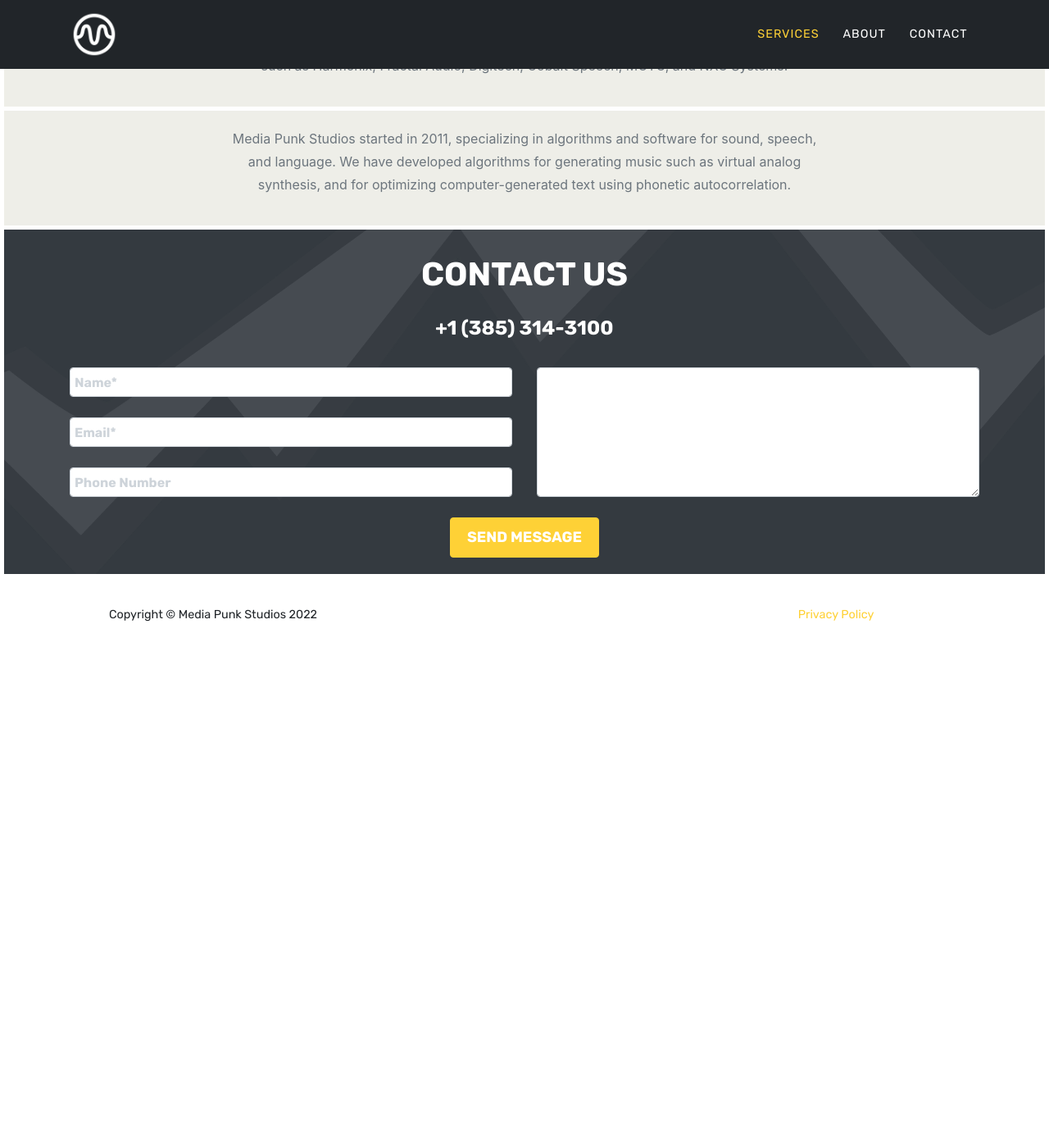
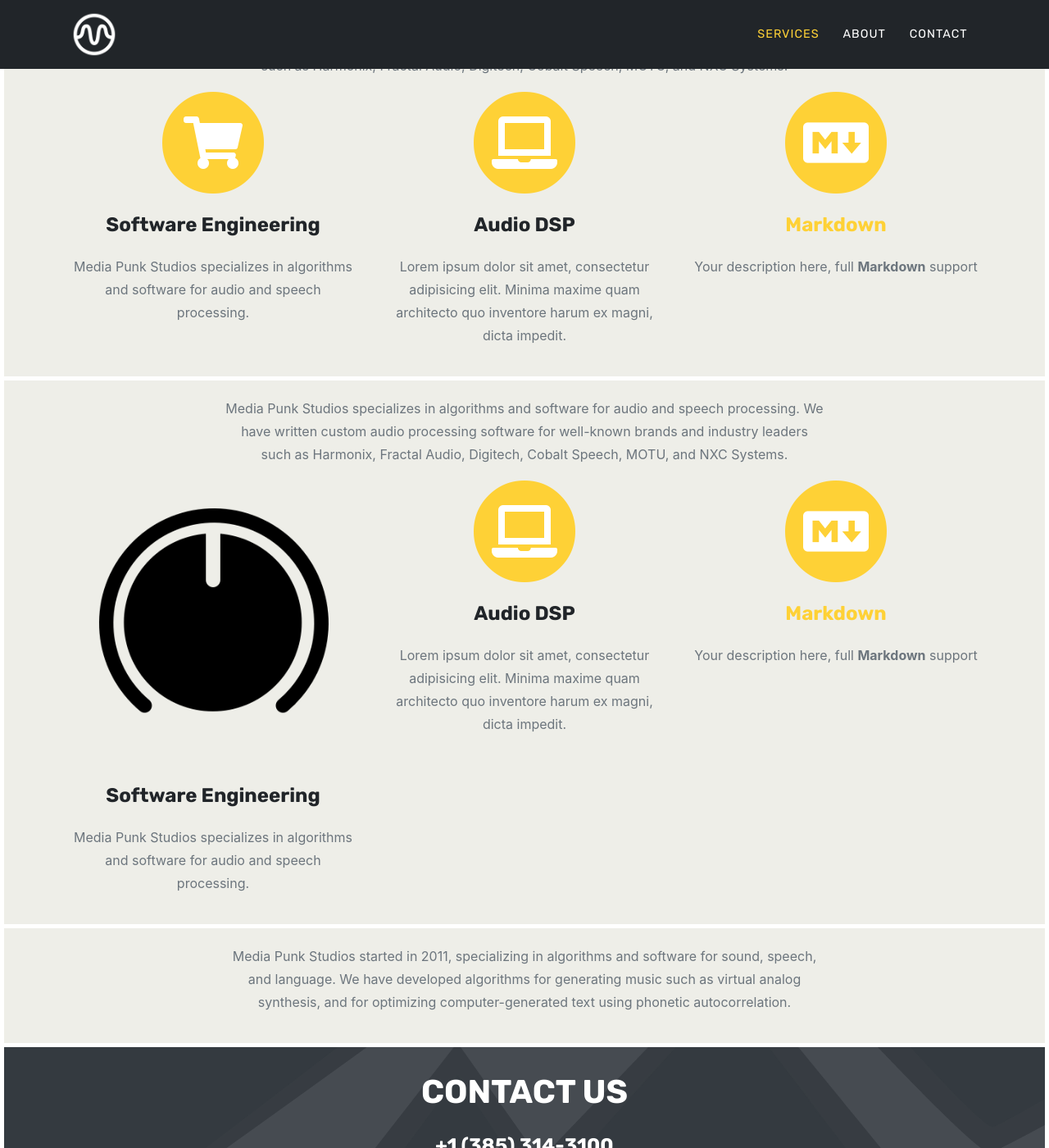
Before and after one commit to mediapunk/mediapunk.github.io, a Jekyll site: the page built from index.md, in a window 1280 px wide and 1400 px high, scrolled down 522 px. Shown: the whole window at 82% size. Built offline with Jekyll 4.4.1, drawn with Linux system fonts in a browser that asks for light colours; some web fonts are replaced; before the commit the page ends 1317 px from its top, so only the background shows below that.

Commit message:
WIP: stale changes left for a year

```diff
--- a/_data/sitetext.yml
+++ b/_data/sitetext.yml
@@ -27,16 +27,17 @@ en: &DEFAULT_EN
       such as Harmonix, Fractal Audio, Digitech,
       Cobalt Speech, MOTU, and NXC Systems.
     section: services
-    # list:
-    #   - title: "E-Commerce"
-    #     desc: "Media Punk Studios specializes in algorithms and software for audio and speech processing."
-    #     icon: fas fa-shopping-cart #find more at https://fontawesome.com/icons
-    #   - title: "Responsive Design"
-    #     desc: "Lorem ipsum dolor sit amet, consectetur adipisicing elit. Minima maxime quam architecto quo inventore harum ex magni, dicta impedit."
-    #     icon: fas fa-laptop
-    #   - title: "[Markdown](https://en.wikipedia.org/wiki/Markdown)"
-    #     desc: "Your description here, full **Markdown** support"
-    #     icon: fab fa-markdown
+    list:
+      - title: "Software Engineering"
+        desc: "Media Punk Studios specializes in algorithms and software for audio and speech processing."
+        #icon: fas fa-shopping-cart #find more at https://fontawesome.com/icons
+        image: assets/img/icons/knob_icon.png
+      - title: "Audio DSP"
+        desc: "Lorem ipsum dolor sit amet, consectetur adipisicing elit. Minima maxime quam architecto quo inventore harum ex magni, dicta impedit."
+        icon: fas fa-laptop
+      - title: "[Markdown](https://en.wikipedia.org/wiki/Markdown)"
+        desc: "Your description here, full **Markdown** support"
+        icon: fab fa-markdown
 
   # portfolio:
   #   #title: "Portfolio"
--- a/_includes/about.html
+++ b/_includes/about.html
@@ -1,21 +1,48 @@
 <!-- About -->
-<section class="page-section" id="{{ site.data.sitetext[site.locale].about.section | default: "about" }}">
+<section class="page-section" id="{{ sectiondata.section | default: 'about' }}">
   <div class="container">
+
     <div class="row">
       <div class="col-lg-12 text-center">
-        {% if site.data.sitetext[site.locale].about.title %}
-        <h2 class="section-heading text-uppercase">{{ site.data.sitetext[site.locale].about.title }}</h2>
+        {% if sectiondata.title %}
+        <h2 class="section-heading text-uppercase">{{ sectiondata.title }}</h2>
         {% endif %}
-		{% if site.data.sitetext[site.locale].about.text %}
-        <h3 class="section-subheading text-muted">{{ site.data.sitetext[site.locale].about.text | default: "" }}</h3>
-		{% endif %}
+		    {% if sectiondata.text %}
+        <h3 class="section-subheading text-muted">{{ sectiondata.text }}</h3>
+		    {% endif %}
       </div>
     </div>
+
+    {% if sectiondata.body %}
     <div class="row">
       <div class="col-lg-8 mx-auto text-center">
-        <div class="large text-muted">{{ site.data.sitetext[site.locale].about.body | markdownify }}</div>
+        <div class="large text-muted">{{ sectiondata.body | markdownify }}</div>
       </div>
     </div>
+    {% endif %}
+
+    {% if sectiondata.list %}
+	  <div class="row text-center">
+      {% for service in sectiondata.list %}
+        <div class="col-md-4">
+          {% if service.image %}
+          <div class="timeline-image">
+                <img class="mx-auto rounded-circle img-fluid" src="{{ service.image }}" alt="{{ event.alt | default: ""}}">
+              </div>
+          {% endif %}
+          {% if service.icon %}
+          <span class="fa-stack fa-4x">
+            <i class="fas fa-circle fa-stack-2x text-primary"></i>
+            <i class="{{ service.icon | default: "fas fa-shopping-cart" }} fa-stack-1x fa-inverse"></i>
+          </span>
+          {% endif %}
+          <h4 class="service-heading">{{ service.title | markdownify }}</h4>
+          {% if service.desc %}<div class="text-muted">{{ service.desc | markdownify }}</div>{% endif %}
+        </div>
+      {% endfor %}
+    </div>
+	  {% endif %}
+
   </div>
 </section>
 <!-- End About -->
--- a/_includes/services.html
+++ b/_includes/services.html
@@ -22,6 +22,7 @@
       <div class="row text-center">
 	  {% for service in site.data.sitetext[site.locale].services.list %}
         <div class="col-md-4">
+
           <span class="fa-stack fa-4x">
             <i class="fas fa-circle fa-stack-2x text-primary"></i>
             <i class="{{ service.icon | default: "fas fa-shopping-cart" }} fa-stack-1x fa-inverse"></i>
--- a/_layouts/home.html
+++ b/_layouts/home.html
@@ -2,6 +2,13 @@
 layout: default
 ---
 {% include navheader.html %}
+
 {% include services.html %}
+
+{% assign sectiondata = site.data.sitetext[site.locale].services %}
 {% include about.html %}
+
+{% assign sectiondata = site.data.sitetext[site.locale].about %}
+{% include about.html %}
+
 {% include contact.html %}
```
